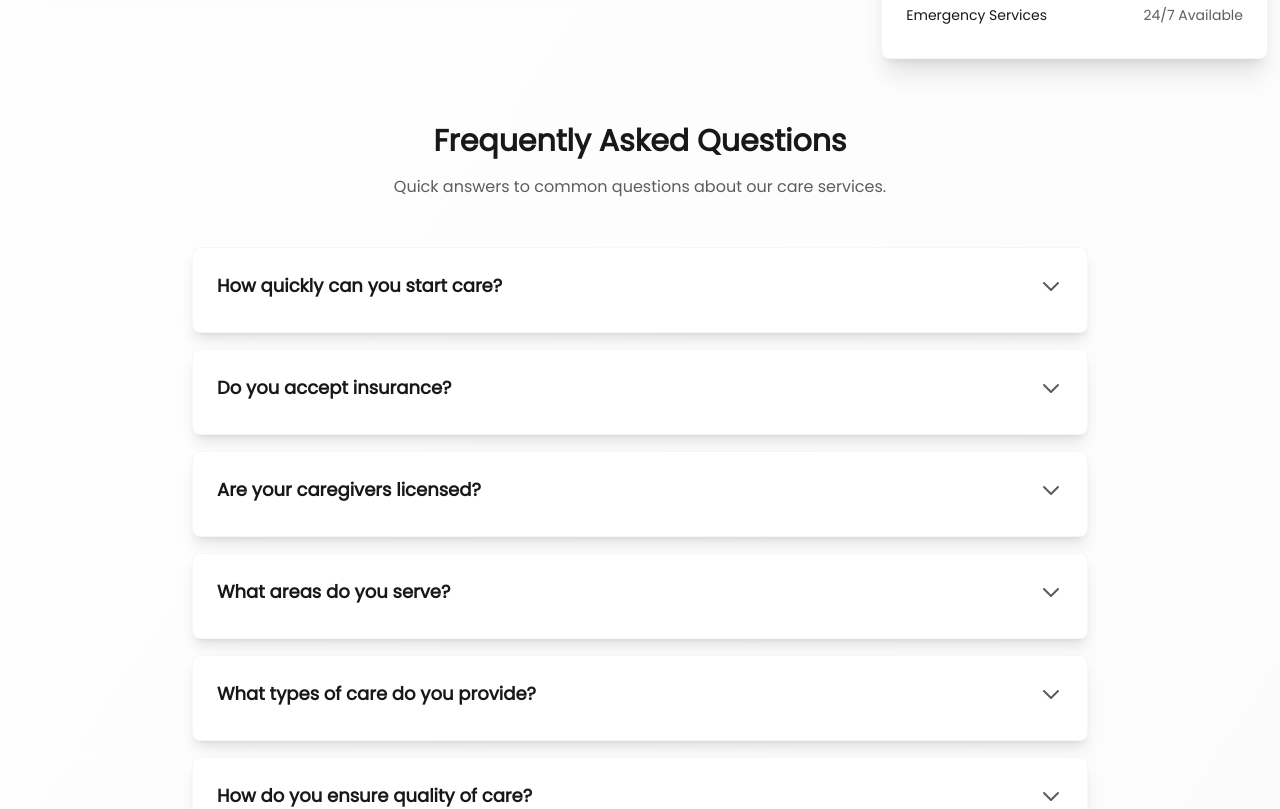
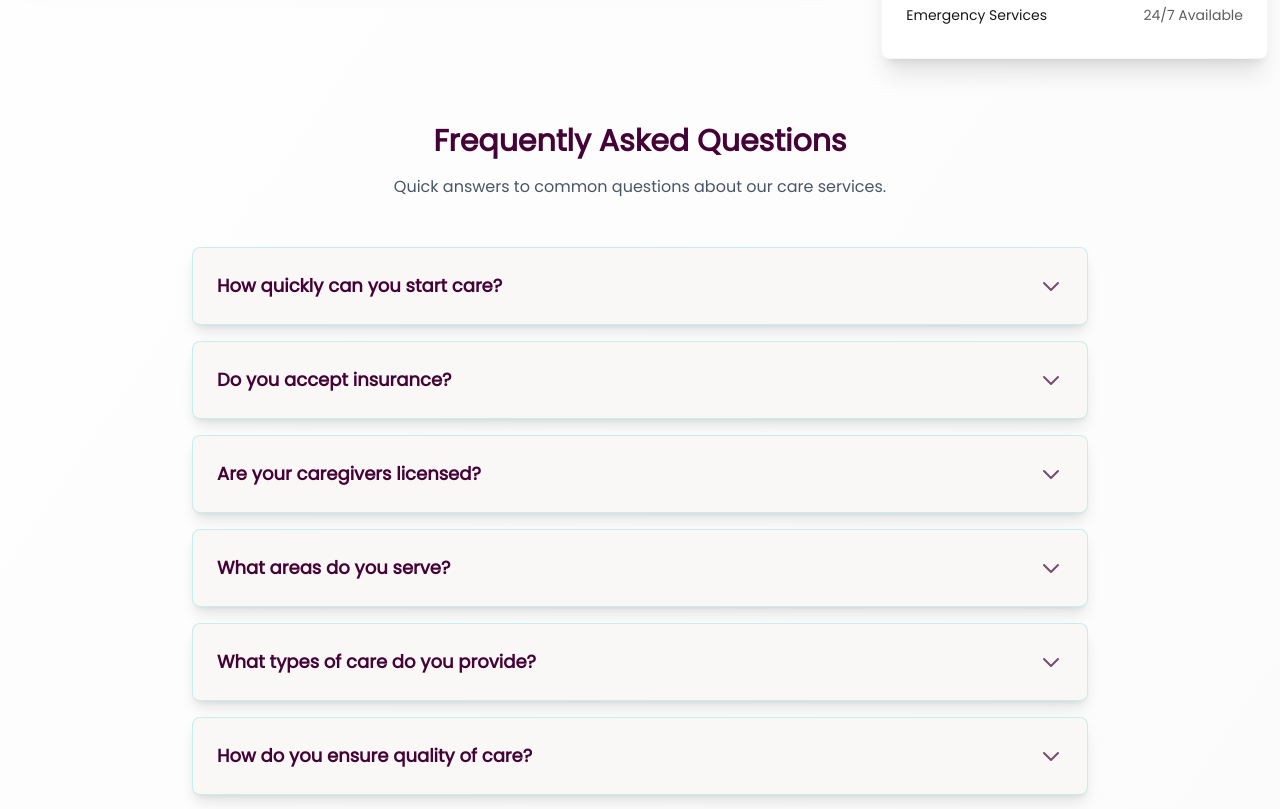
Before and after one commit to Shajidaa/care, a Next.js app: page /contact in a window 1280 px wide. Shown: the part 1020-1829 px from the top of the page. Built offline with nearby package versions, Linux system fonts and the light colour scheme; no server answers.

Commit message:
faq section color add

```diff
--- a/src/components/common/FAQ.jsx
+++ b/src/components/common/FAQ.jsx
@@ -48,10 +48,10 @@ const FAQ = () => {
       {/* FAQ Section */}
       <div className="mt-16">
         <div className="text-center mb-12">
-          <h2 className="text-3xl font-bold text-base-content mb-4">
+          <h2 className="text-3xl font-bold text-[var(--color-secondary)] dark:text-[var(--color-primary)] mb-4">
             Frequently Asked Questions
           </h2>
-          <p className="text-base-content/70 max-w-2xl mx-auto">
+          <p className="text-gray-600 dark:text-gray-300 max-w-2xl mx-auto">
             Quick answers to common questions about our care services.
           </p>
         </div>
@@ -60,19 +60,19 @@ const FAQ = () => {
           {faqData.map((item) => (
             <div
               key={item.id}
-              className="card bg-base-100 shadow-lg border border-base-300/50 overflow-hidden transition-all duration-300 hover:shadow-xl"
+              className="bg-white dark:bg-gray-800 shadow-lg border border-[var(--color-primary)]/20 dark:border-[var(--color-primary)]/30 rounded-lg overflow-hidden transition-all duration-300 hover:shadow-xl hover:border-[var(--color-primary)]/40"
             >
               <div
-                className="card-body p-0 cursor-pointer"
+                className="p-0 cursor-pointer"
                 onClick={() => toggleItem(item.id)}
               >
-                <div className="flex items-center justify-between p-6 hover:bg-base-200/50 transition-colors duration-200">
-                  <h3 className="font-semibold text-lg text-base-content pr-4">
+                <div className="flex items-center justify-between p-6 hover:bg-[var(--color-primary)]/5 dark:hover:bg-[var(--color-primary)]/10 transition-colors duration-200">
+                  <h3 className="font-semibold text-lg text-[var(--color-secondary)] dark:text-[var(--color-primary)] pr-4">
                     {item.question}
                   </h3>
                   <div className="flex-shrink-0">
                     <svg
-                      className={`w-6 h-6 text-base-content/70 transition-transform duration-300 ${
+                      className={`w-6 h-6 text-[var(--color-secondary)]/70 dark:text-[var(--color-primary)]/70 transition-transform duration-300 ${
                         openItems[item.id] ? 'rotate-180' : ''
                       }`}
                       fill="none"
@@ -97,8 +97,8 @@ const FAQ = () => {
                   }`}
                 >
                   <div className="px-6 pb-6">
-                    <div className="border-t border-base-300/50 pt-4">
-                      <p className="text-base-content/70 leading-relaxed">
+                    <div className="border-t border-[var(--color-primary)]/20 dark:border-[var(--color-primary)]/30 pt-4">
+                      <p className="text-gray-600 dark:text-gray-300 leading-relaxed">
                         {item.answer}
                       </p>
                     </div>
```
